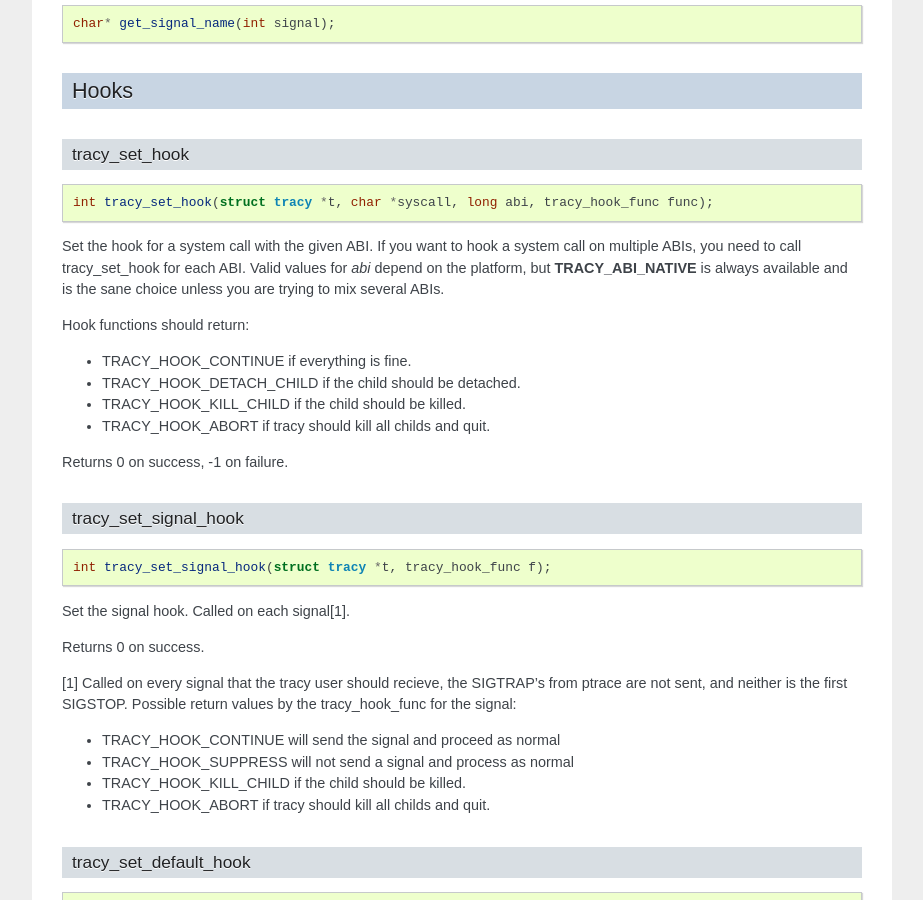
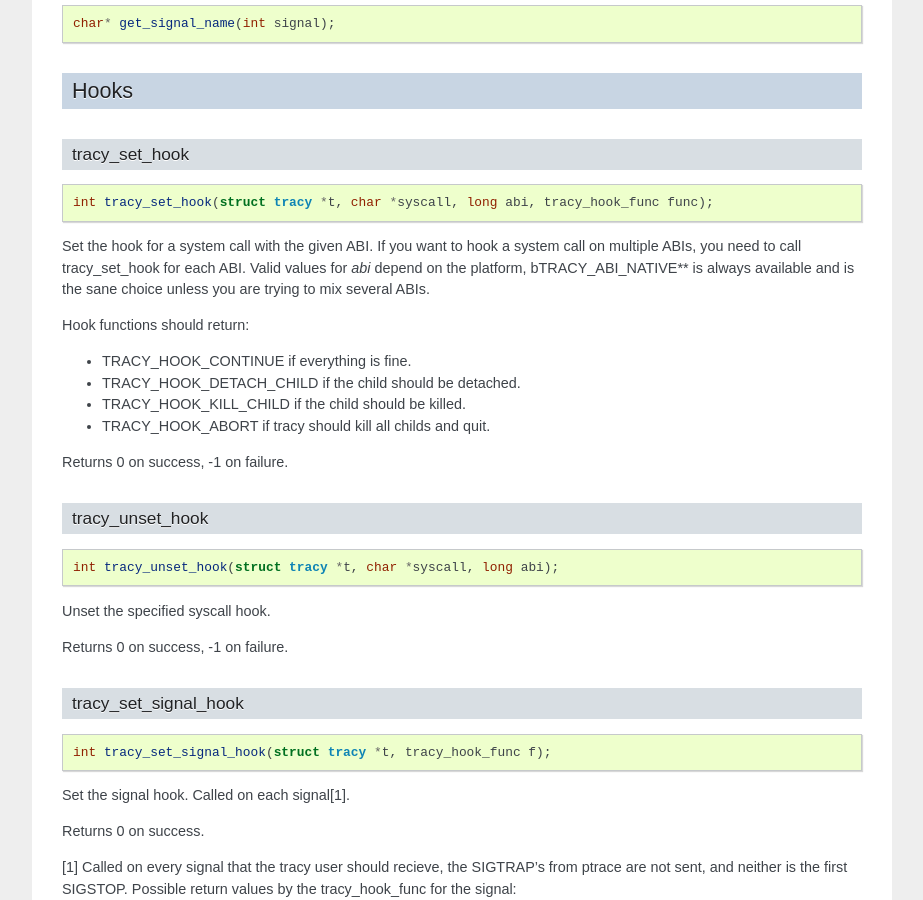
Before and after one commit to MerlijnWajer/tracy, a Sphinx documentation site: the page built from doc/reference.rst, in a window 1280 px wide and 900 px high, scrolled down 2686 px. Shown: the whole window, without its empty margins (198-1121 px from the left). Built offline with Sphinx 7.4.7, drawn with Linux system fonts in a browser that asks for light colours; some of the changed text lies outside the part shown.

Commit message:
Clean up doc, add doc for tracy_unset_hook.

```diff
--- a/doc/reference.rst
+++ b/doc/reference.rst
@@ -19,7 +19,6 @@ tracy_init
 
     struct tracy *tracy_init(long opt);
 
-.. **
 
 tracy_init creates the tracy structure and returns a pointer to this structure
 on success. Current possible options for *opt*:
@@ -49,7 +48,6 @@ tracy_free
 
     void tracy_free(struct tracy *t);
 
-.. **
 
 tracy_free frees all the data associated with tracy:
 
@@ -77,7 +75,7 @@ tracy_main
 
     int tracy_main(struct tracy *tracy);
 
-.. **
+
 
 tracy_main is a simple tracy-event loop.
 Helper for RAD Tracy deployment
@@ -107,7 +104,6 @@ tracy_attach
 
     struct tracy_child *tracy_attach(struct tracy *t, pid_t pid);
 
-.. **
 
 tracy_attach attaches to a running process specified by pid.
 
@@ -123,7 +119,6 @@ tracy_wait_event
 
     struct tracy_event *tracy_wait_event(struct tracy *t, pid_t pid);
 
-.. **
 
 tracy_wait_event waits for an event to occur on any child when pid is -1;
 else on a specific child.
@@ -147,7 +142,7 @@ tracy_continue
 
     int tracy_continue(struct tracy_event *s, int sigoverride);
 
-.. **
+
 
 tracy_continue continues the execution of the child that owns event *s*.
 If the event was caused by a signal to the child, the signal
@@ -168,6 +163,7 @@ tracy_detach_child
 
     int tracy_detach_child(struct tracy_child *c);
 
+
 tracy_detach_child attempts to detach from child *c*.
 Returns 0 upon success; -1 upon failure.
 
@@ -179,6 +175,7 @@ get_syscall_name_abi
 
     char* get_syscall_name_abi(int syscall, int abi);
 
+
 get_syscall_number_abi
 ----------------------
 
@@ -186,12 +183,14 @@ get_syscall_number_abi
 
     char* get_syscall_number_abi(char * syscall, int abi);
 
+
 get_signal_name
 ---------------
 
 .. code-block:: c
 
     char* get_signal_name(int signal);
+
 
 Hooks
 ~~~~~
@@ -203,11 +202,9 @@ tracy_set_hook
 
     int tracy_set_hook(struct tracy *t, char *syscall, long abi, tracy_hook_func func);
 
-.. **
-
 Set the hook for a system call with the given ABI. If you want to hook a system
 call on multiple ABIs, you need to call tracy_set_hook for each ABI.
-Valid values for *abi* depend on the platform, but **TRACY_ABI_NATIVE** is
+Valid values for *abi* depend on the platform, bTRACY_ABI_NATIVE** is
 always available and is the sane choice unless you are trying to mix several
 ABIs.
 
@@ -220,14 +217,23 @@ Hook functions should return:
 
 Returns 0 on success, -1 on failure.
 
+tracy_unset_hook
+----------------
+
+.. code-block:: c
+
+    int tracy_unset_hook(struct tracy *t, char *syscall, long abi);
+
+Unset the specified syscall hook.
+
+Returns 0 on success, -1 on failure.
+
 tracy_set_signal_hook
 ---------------------
 
 .. code-block:: c
 
     int tracy_set_signal_hook(struct tracy *t, tracy_hook_func f);
-
-.. **
 
 Set the signal hook. Called on each signal[1].
 
@@ -251,7 +257,7 @@ tracy_set_default_hook
 
     int tracy_set_default_hook(struct tracy *t, tracy_hook_func f);
 
-.. **
+
 
 tracy_set_default_hook
 
@@ -268,7 +274,7 @@ tracy_execute_hook
 
     int tracy_execute_hook(struct tracy *t, char *syscall, struct tracy_event *e);
 
-.. **
+
 
 Returns the return value of the hook. Hooks should return:
 
@@ -289,7 +295,7 @@ tracy_read_mem
 
     ssize_t tracy_read_mem(struct tracy_child *c, tracy_parent_addr_t dest, tracy_child_addr_t src, size_t n);
 
-.. **
+
 
 tracy_write_mem
 ----------------
@@ -298,7 +304,7 @@ tracy_write_mem
 
     ssize_t tracy_write_mem(struct tracy_child *c, tracy_child_addr_t dest, tracy_parent_addr_t src, size_t n);
 
-.. **
+
 
 System call injection
 ~~~~~~~~~~~~~~~~~~~~~
@@ -310,7 +316,7 @@ tracy_inject_syscall
 
     int tracy_inject_syscall(struct tracy_child *child, long syscall_number, struct tracy_sc_args *a, long *return_code);
 
-.. **
+
 
 Inject a system call in process defined by tracy_child *child*.
 The syscall_number is the number of the system call; use
@@ -328,7 +334,7 @@ tracy_inject_syscall_async
 
     int tracy_inject_syscall_async(struct tracy_child *child, long syscall_number, struct tracy_sc_args *a, tracy_hook_func callback);
 
-.. **
+
 
 Inject a system call in process defined by tracy_child *child*.
 The syscall_number is the number of the system call; use
@@ -349,7 +355,7 @@ tracy_modify_syscall_args
 
     int tracy_modify_syscall_args(struct tracy_child *child, long syscall_number, struct tracy_sc_args *a);
 
-.. **
+
 
 This function allows you to change the system call number and arguments of a
 paused child. You can use it to change a0..a5
@@ -366,7 +372,7 @@ tracy_modify_syscall_regs
 
     int tracy_modify_syscall_regs(struct tracy_child *child, long syscall_number, struct tracy_sc_args *a);
 
-.. **
+
 
 This function allows you to change the system call number and arguments of a
 paused child.
@@ -395,7 +401,6 @@ tracy_mmap
 
     int tracy_mmap(struct tracy_child *child, tracy_child_addr_t *ret, tracy_child_addr_t addr, size_t length, int prot, int flags, int fd, off_t pgoffset);
 
-.. **
 
 tracy_munmap
 ------------
@@ -403,5 +408,3 @@ tracy_munmap
 .. code-block:: c
 
     int tracy_munmap(struct tracy_child *child, long *ret, tracy_child_addr_t addr, size_t length);
-
-.. **
```
Also changed, not shown: other parts of doc/reference.rst (+1 -2 lines).
